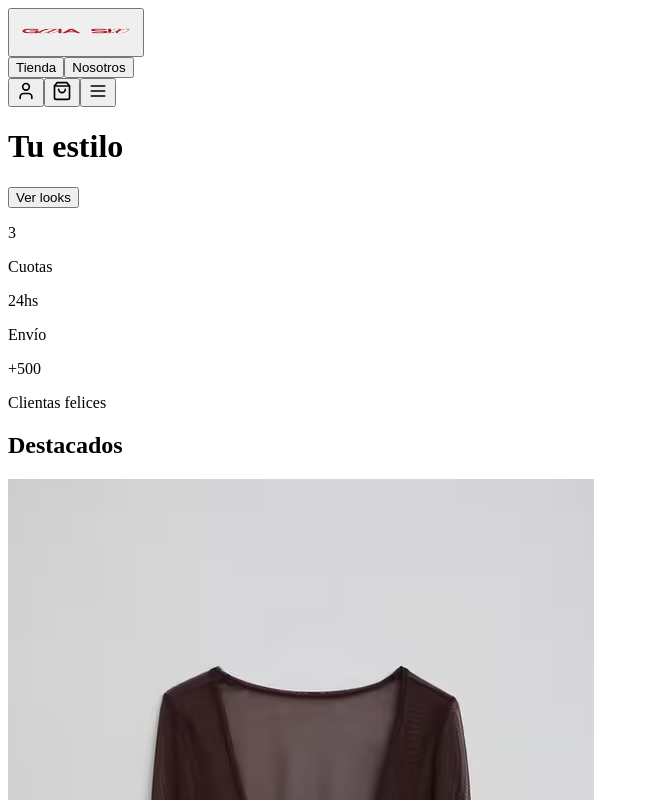
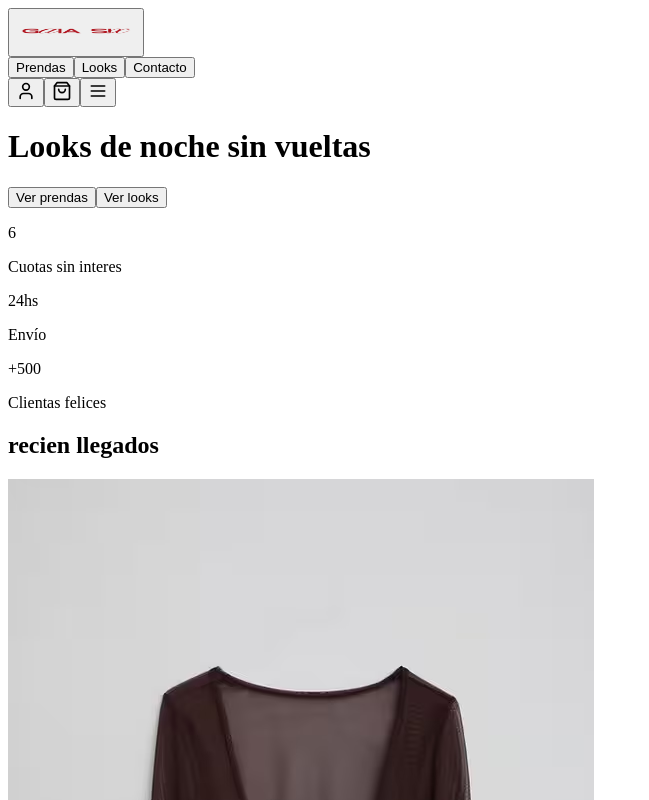
Before and after one commit to nadiaescobbb/gaiasix-, a Next.js app: page / in a window 1280 px wide. Shown: the top 800 px of the page, without its empty margins (0-649 px from the left). Built offline with nearby package versions, Linux system fonts and the light colour scheme.

Commit message:
fix: homepage

```diff
--- a/app/components/layout/Footer.jsx
+++ b/app/components/layout/Footer.jsx
@@ -39,6 +39,11 @@ export default function Footer() {
             <MapPin size={14} />
             Tierra del Fuego
           </p>
+
+          <p className="flex items-center gap-2">
+            <MapPin size={14} />
+            Cambios
+          </p>
         </div>
 
         {/* Columna 3: Redes */}
--- a/app/components/layout/Header.jsx
+++ b/app/components/layout/Header.jsx
@@ -37,13 +37,19 @@ export default function Header({
               onClick={() => onNavigate('shop')}
               className="text-sm uppercase tracking-wide hover:text-red-800 transition"
             >
-              Tienda
+              Prendas
+            </button>
+            <button
+              onClick={() => onNavigate('shop')}
+              className="text-sm uppercase tracking-wide hover:text-red-800 transition"
+            >
+              Looks
             </button>
             <button
               onClick={() => onNavigate('about')}
               className="text-sm uppercase tracking-wide hover:text-red-800 transition"
             >
-              Nosotros
+              Contacto
             </button>
           </nav>
 
--- a/app/components/pages/AboutPage.jsx
+++ b/app/components/pages/AboutPage.jsx
@@ -8,15 +8,11 @@ export default function AboutPage() {
 
         <div className="space-y-8 text-gray-700 leading-relaxed">
           <p className="text-xl">
-            Tres hermanas. Ropa que acompaña tu día a día.
+            seleccionamos piezas que realmente funcionan:
           </p>
 
           <p>
-            Sin reglas. Sin poses. Solo prendas que se sienten bien.
-          </p>
-
-          <p>
-            Creemos en la elegancia sin pretensiones, en la comodidad sin sacrificar el estilo.
+           para salir, para fiestas y para no complicarte
           </p>
         </div>
       </div>
--- a/app/components/pages/HomePage.jsx
+++ b/app/components/pages/HomePage.jsx
@@ -15,10 +15,17 @@ export default function HomePage({ onNavigate }) {
         <div className="relative z-10 text-center px-4">
           <div className="max-w-4xl mx-auto space-y-12">
             <h1 className="text-6xl md:text-8xl font-light text-black tracking-tight">
-              Tu <span className="text-red-800">estilo</span>
+              Looks de noche <span className="text-red-800">sin vueltas</span>
             </h1>
 
             <button
+              onClick={() => onNavigate('shop')}
+              className="border border-red-800 text-red-800 px-12 py-4 text-sm uppercase tracking-widest hover:bg-red-800 hover:text-white transition-all duration-300"
+            >
+              Ver prendas
+            </button>
+
+              <button
               onClick={() => onNavigate('shop')}
               className="border border-red-800 text-red-800 px-12 py-4 text-sm uppercase tracking-widest hover:bg-red-800 hover:text-white transition-all duration-300"
             >
@@ -28,8 +35,8 @@ export default function HomePage({ onNavigate }) {
             {/* Stats */}
             <div className="flex justify-center gap-16 pt-12 text-xs uppercase tracking-widest text-gray-600">
               <div className="text-center">
-                <p className="text-2xl font-light text-black">3</p>
-                <p className="mt-1">Cuotas</p>
+                <p className="text-2xl font-light text-black">6</p>
+                <p className="mt-1">Cuotas sin interes</p>
               </div>
               <div className="text-center">
                 <p className="text-2xl font-light text-black">24hs</p>
@@ -47,7 +54,7 @@ export default function HomePage({ onNavigate }) {
       {/* Featured Products Section */}
       <section className="py-24 px-6 bg-white">
         <div className="max-w-7xl mx-auto">
-          <h2 className="text-3xl font-light text-center mb-12">Destacados</h2>
+          <h2 className="text-3xl font-light text-center mb-12">recien llegados</h2>
           <div className="grid grid-cols-1 md:grid-cols-3 gap-8">
             {featuredProducts.map(product => (
               <div
```
